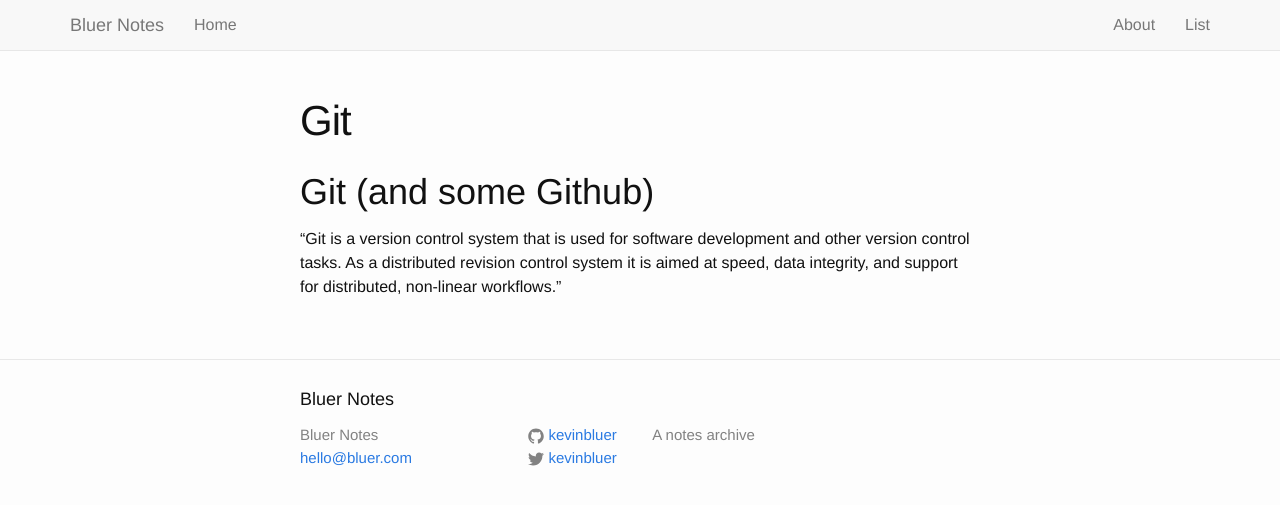
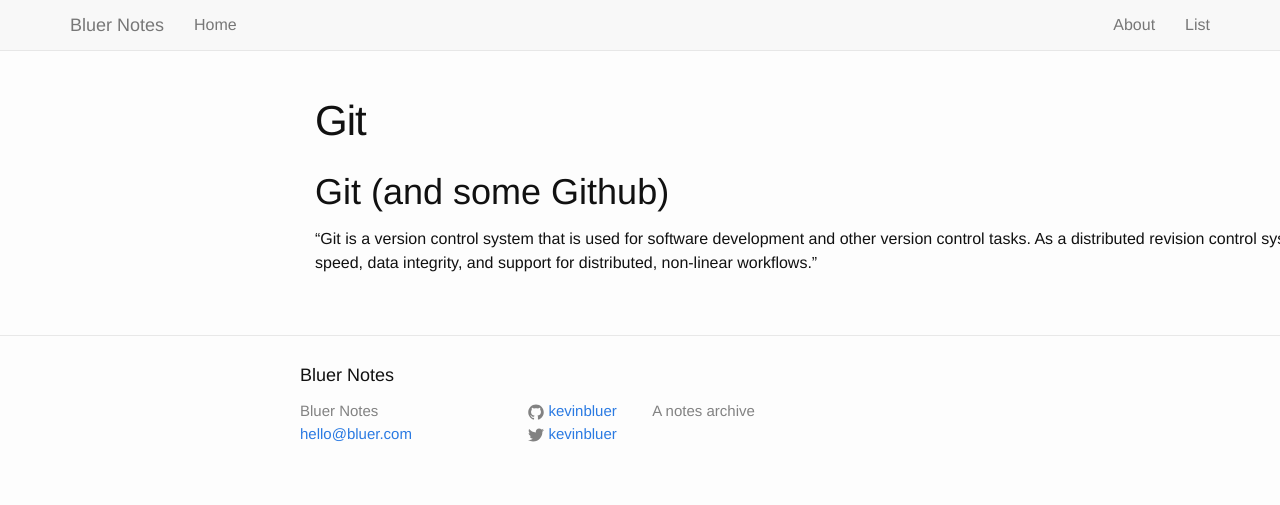
Before and after one commit to kevinbluer/bluer-notes-jekyll, a Jekyll site: the page built from git.md, in a window 1280 px wide and 900 px high. Shown: the top 505 px of the window. Built offline with Jekyll 4.4.1, drawn with Linux system fonts in a browser that asks for light colours.

Commit message:
moar styling

```diff
--- a/_layouts/default.html
+++ b/_layouts/default.html
@@ -3,7 +3,7 @@
 
   {% include head.html %}
 
-  <body style="min-height: 2000px; padding-top: 70px;">
+  <body style="min-height: 800px; padding-top: 70px;">
 
     {% include header.html %}
 
--- a/_layouts/page.html
+++ b/_layouts/page.html
@@ -1,7 +1,7 @@
 ---
 layout: default
 ---
-<article class="post">
+<article class="container">
 
   <header class="post-header">
     <h1 class="post-title">{{ page.title }}</h1>
```
